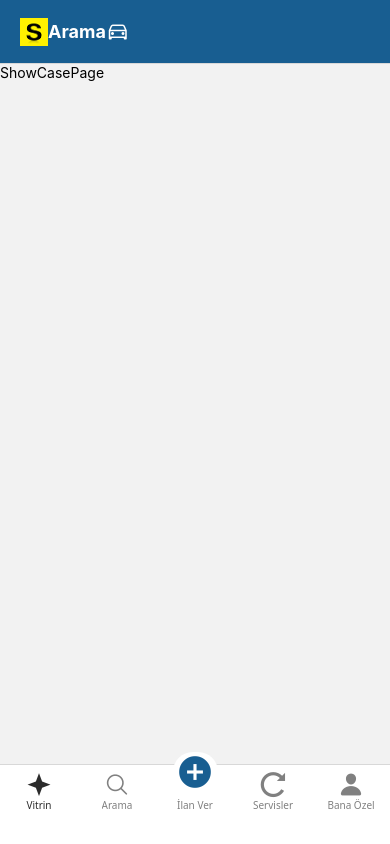
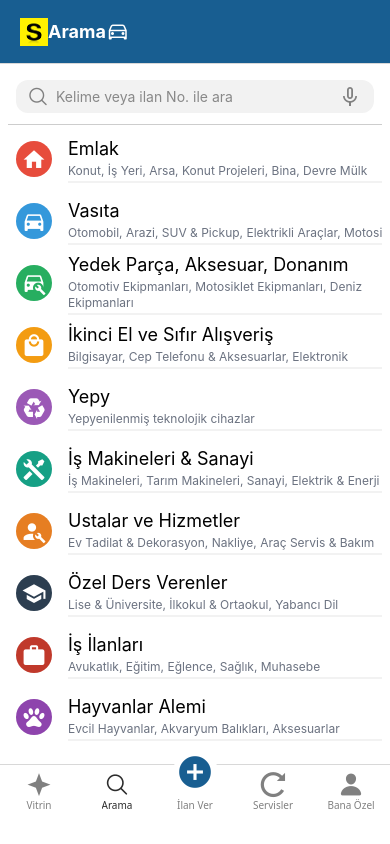
Before and after one commit to efkandemir/CloneApplication, a React Native app: screen /Arama in a window 390 px wide. Built offline with nearby package versions, Linux system fonts and the light colour scheme.

Commit message:
Categories listed and showcase layout created

```diff
--- /dev/null
+++ b/src/components/CategoryRow.js
@@ -0,0 +1,41 @@
+import { View, Text, SafeAreaView } from 'react-native';
+import React from 'react';
+import MaterialCommunityIcons from '@expo/vector-icons/MaterialCommunityIcons';
+
+const iconMap = {
+    home: 'home',
+    car: 'car',
+    'car-wrench': 'car-wrench',
+    shopping: 'shopping',
+    recycle: 'recycle',
+    tools: 'tools',
+    'account-wrench': 'account-wrench',
+    school: 'school',
+    briefcase: 'briefcase',
+    paw: 'paw',
+    'account-group': 'account-group',
+};
+
+const CategoryRow = ({ title, icon, description, color }) => {
+    return (
+        <SafeAreaView className="flex-row items-center bg-sahibin rounded-lg pt-0 mb-2 h-[46px] m-2">
+            <View className="w-9 h-9 items-center justify-center rounded-full mr-4" style={{
+                backgroundColor: color
+            }}>
+                <MaterialCommunityIcons
+                    name={iconMap[icon] || 'alert-circle-outline'} //varsayılan icon
+                    size={25}
+                    color="white"
+                />
+            </View>
+            <View className="w-full">
+                <Text className="text-lg font-normal">{title}</Text>
+                <Text className="text-gray-500 text-xs mb-[2px]">{description}</Text>
+                <View className="bg-sahibindengray w-full h-[2px]" />
+            </View>
+
+        </SafeAreaView>
+    );
+};
+
+export default CategoryRow;
--- /dev/null
+++ b/src/components/ShowCasePost.js
@@ -0,0 +1,13 @@
+import { View, Text, Image } from 'react-native'
+import React from 'react'
+
+const ShowCasePost = () => {
+    return (
+        <View className="w-44 h-25 bg-white justify-center items-center">
+            <Image source={require('../../assets/images/tir.jpg')} className="w-45 h-24" resizeMode="contain" />
+            <Text className="mt-2 text-center text-black">Sahibinden Temiz 1844</Text>
+        </View>
+    );
+}
+
+export default ShowCasePost;
--- a/src/navigation/Tab.js
+++ b/src/navigation/Tab.js
@@ -22,7 +22,7 @@
             },
             tabBarActiveTintColor: '#2c2c2c',
             tabBarInactiveTintColor: 'grey',
-        }}>
+        }} initialRouteName='Arama'>
             <Tab.Screen
                 name="Vitrin"
                 component={ShowCasePage}
--- a/src/screens/CategoriesPage.js
+++ b/src/screens/CategoriesPage.js
@@ -1,12 +1,123 @@
-import { View, Text, StatusBar } from 'react-native'
-import React from 'react'
+import { View, TextInput, FlatList, StatusBar, Text } from 'react-native';
+import React from 'react';
+import AntDesign from '@expo/vector-icons/AntDesign';
+import MaterialCommunityIcons from '@expo/vector-icons/MaterialCommunityIcons';
+import { SafeAreaView } from 'react-native';
+import CategoryRow from '../components/CategoryRow';
 
 const CategoriesPage = () => {
+    const categories = [
+        {
+            id: 1,
+            title: 'Emlak',
+            icon: 'home',
+            color: '#e74c3c',
+            description: 'Konut, İş Yeri, Arsa, Konut Projeleri, Bina, Devre Mülk'
+        },
+        {
+            id: 2,
+            title: 'Vasıta',
+            icon: 'car',
+            color: '#3498db',
+            description: 'Otomobil, Arazi, SUV & Pickup, Elektrikli Araçlar, Motosiklet'
+        },
+        {
+            id: 3,
+            title: 'Yedek Parça, Aksesuar, Donanım',
+            icon: 'car-wrench', // ✅ doğru
+            color: '#27ae60',
+            description: 'Otomotiv Ekipmanları, Motosiklet Ekipmanları, Deniz Ekipmanları'
+        },
+        {
+            id: 4,
+            title: 'İkinci El ve Sıfır Alışveriş',
+            icon: 'shopping',
+            color: '#f39c12',
+            description: 'Bilgisayar, Cep Telefonu & Aksesuarlar, Elektronik'
+        },
+        {
+            id: 5,
+            title: 'Yepy',
+            icon: 'recycle', // ✅ doğru
+            color: '#9b59b6',
+            description: 'Yepyenilenmiş teknolojik cihazlar'
+        },
+        {
+            id: 6,
+            title: 'İş Makineleri & Sanayi',
+            icon: 'tools',
+            color: '#16a085',
+            description: 'İş Makineleri, Tarım Makineleri, Sanayi, Elektrik & Enerji'
+        },
+        {
+            id: 7,
+            title: 'Ustalar ve Hizmetler',
+            icon: 'account-wrench',
+            color: '#e67e22',
+            description: 'Ev Tadilat & Dekorasyon, Nakliye, Araç Servis & Bakım'
+        },
+        {
+            id: 8,
+            title: 'Özel Ders Verenler',
+            icon: 'school', // ✅ doğru
+            color: '#2c3e50',
+            description: 'Lise & Üniversite, İlkokul & Ortaokul, Yabancı Dil'
+        },
+        {
+            id: 9,
+            title: 'İş İlanları',
+            icon: 'briefcase', // ✅ doğru
+            color: '#c0392b',
+            description: 'Avukatlık, Eğitim, Eğlence, Sağlık, Muhasebe'
+        },
+        {
+            id: 10,
+            title: 'Hayvanlar Alemi',
+            icon: 'paw',
+            color: '#8e44ad',
+            description: 'Evcil Hayvanlar, Akvaryum Balıkları, Aksesuarlar'
+        },
+        {
+            id: 11,
+            title: 'Yardımcı Arayanlar',
+            icon: 'account-group', // 🔁 yerine geçebilecek alternatif
+            color: '#7f8c8d',
+            description: 'Bebek & Çocuk Bakıcısı, Yaşlı & Hasta Bakıcısı, Temizlik'
+        }
+    ];
+
+
+
+
     return (
-        <View className="flex-1 items-center justify-center">
-            <StatusBar style="light" backgroundColor="#185e91" translucent={false} />
-            <Text>CategoriesPage</Text>
-        </View>
+        <SafeAreaView className="flex-1 bg-white p-2 ">
+            <StatusBar style="dark" backgroundColor="#185e91" translucent={false} />
+            <View className="flex-row items-center bg-sahibindengray rounded-xl px-3 m-2">
+                <AntDesign name="search1" size={20} color="gray" />
+                <TextInput
+                    placeholder="Kelime veya ilan No. ile ara"
+                    className="flex-1 pl-2 py-2"
+                    placeholderTextColor="#888"
+                />
+                <MaterialCommunityIcons name="microphone-outline" size={24} color="gray" />
+            </View>
+            <View className="w-full h-px bg-dividercolor my-[3px]" />
+            <SafeAreaView className="flex-1 bg-white">
+                <FlatList
+                    data={categories}
+                    renderItem={({ item }) =>
+                    (<CategoryRow
+                        title={item.title}
+                        icon={item.icon}
+                        description={item.description}
+                        color={item.color}
+                    />)}
+                    keyExtractor={item => item.id}
+                />
+            </SafeAreaView>
+
+
+        </SafeAreaView>
     )
 }
 
--- a/src/screens/MyAccountPage.js
+++ b/src/screens/MyAccountPage.js
@@ -1,9 +1,10 @@
-import { View, Text } from 'react-native'
+import { View, Text, StatusBar } from 'react-native'
 import React from 'react'
 
 const MyAccountPage = () => {
   return (
     <View>
+      <StatusBar style="dark" backgroundColor="#185e91" translucent={false} />
       <Text>MyAccountPage</Text>
     </View>
   )
--- a/src/screens/ServicesPage.js
+++ b/src/screens/ServicesPage.js
@@ -1,9 +1,10 @@
-import { View, Text } from 'react-native'
+import { View, Text,StatusBar } from 'react-native'
 import React from 'react'
 
 const ServicesPage = () => {
   return (
     <View>
+      <StatusBar style="dark" backgroundColor="#185e91" translucent={false} />
       <Text>ServicesPage</Text>
     </View>
   )
--- a/src/screens/ShowCasePage.js
+++ b/src/screens/ShowCasePage.js
@@ -1,12 +1,29 @@
-import { View, Text } from 'react-native'
-import React from 'react'
+import { View, TextInput, FlatList, StatusBar } from 'react-native';
+import React from 'react';
+import AntDesign from '@expo/vector-icons/AntDesign';
+import MaterialCommunityIcons from '@expo/vector-icons/MaterialCommunityIcons';
+import { SafeAreaView } from 'react-native';
+import ShowCasePost from '../components/ShowCasePost';
 
 const ShowCasePage = () => {
-  return (
-    <View>
-      <Text>ShowCasePage</Text>
-    </View>
-  )
-}
 
-export default ShowCasePage
+    return (
+        <SafeAreaView className="flex-1 bg-sahibindengray  ">
+            <View className="flex-row py-3 px-5 justify-between ">
+                <ShowCasePost />
+
+                <ShowCasePost />
+
+
+            </View>
+
+
+
+
+
+
+        </SafeAreaView>
+    );
+};
+
+export default ShowCasePage;
--- a/src/screens/SplashScreen.js
+++ b/src/screens/SplashScreen.js
@@ -1,4 +1,4 @@
-import { View, Image, Text } from 'react-native';
+import { View, Image, Text, SafeAreaView } from 'react-native';
 import React from 'react';
 import { StatusBar } from 'expo-status-bar';
 import { useEffect } from 'react';
@@ -7,10 +7,10 @@
     useEffect(() => {
         setTimeout(() => {
             navigation.replace('Main');
-        }, 2000); // 2 saniye sonra Main'e geç
+        }, 300); // 2 saniye sonra Main'e geç
     }, []);
     return (
-        <View className="flex-1 bg-sahibindenyellow">
+        <SafeAreaView className="flex-1 bg-sahibindenyellow">
             <StatusBar style="dark" backgroundColor="#fee906" translucent={false} />
             <View className="flex-1 items-center justify-center">
                 <Image
@@ -23,7 +23,7 @@
                 <Text className="text-2xl font-semibold text-black text-center">sahibinden.com</Text>
                 <Text className="text-sm- font-medium text-black text-center">al-sat-kirala-keşfet</Text>
             </View>
-        </View>
+        </SafeAreaView>
     );
 };
 export default SplashScreen;
--- a/tailwind.config.js
+++ b/tailwind.config.js
@@ -9,7 +9,9 @@
     extend: {
       colors: {
         'sahibindenyellow': '#fee906',
-        'sahibindenblue': '#185e91'
+        'sahibindenblue': '#185e91',
+        'sahibindengray': '#f2f2f2',
+        'dividercolor': '#cdcdcd'
       }
     },
   },
```
Also changed, not shown: assets/images/tir.jpg (added).
